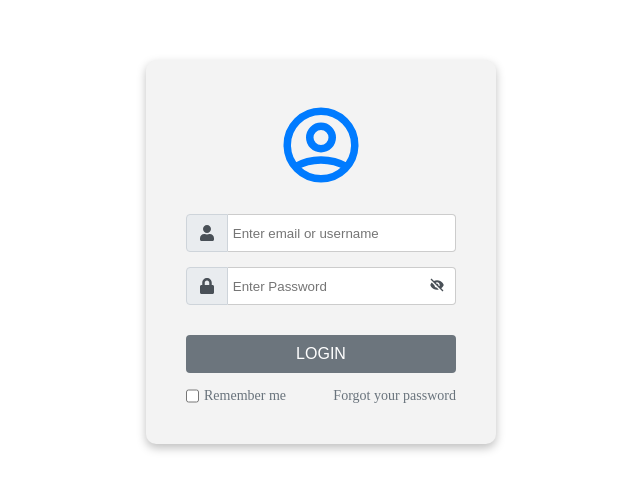
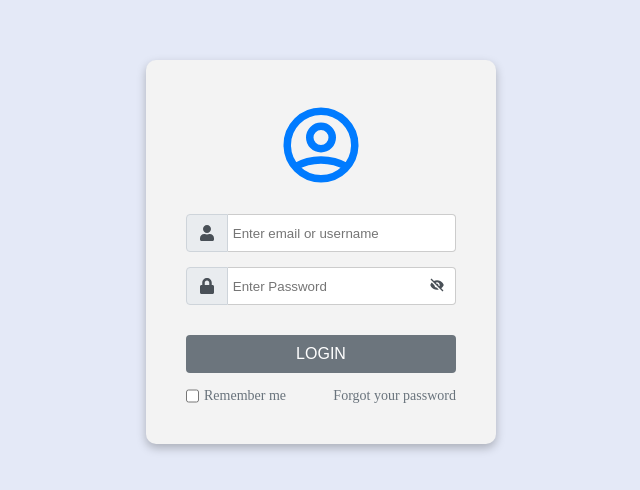
Before and after one commit to suryamani1kumar/admincrm, a React (Vite) app: page / in a window 1280 px wide. Shown: the part 108-598 px from the top of the page, without its empty margins (319-959 px from the left). Built offline with nearby package versions, Linux system fonts and the light colour scheme.

Commit message:
apply body background color

```diff
--- a/src/index.css
+++ b/src/index.css
@@ -5,3 +5,6 @@
     margin: 0;
     padding: 0;
 }
+body{
+    background: #e4e9f7;
+}
```
